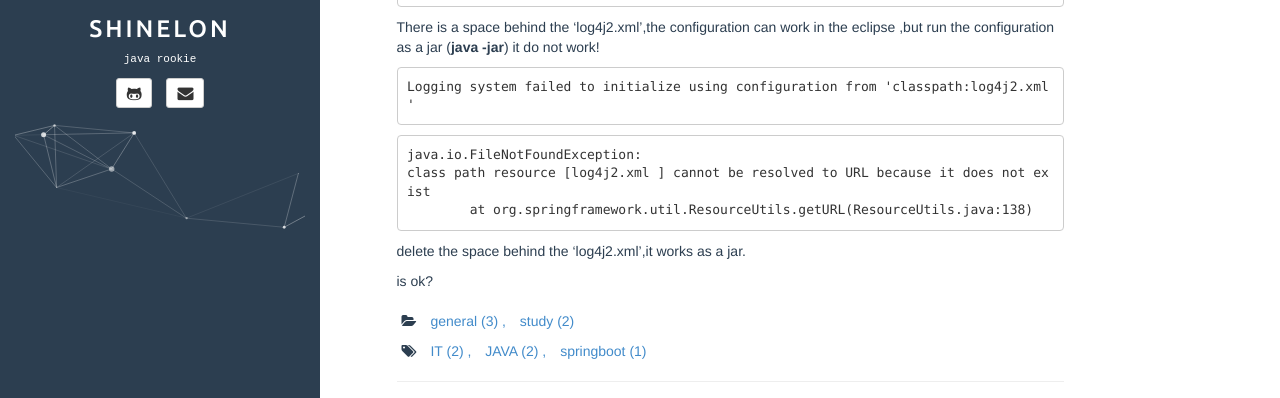
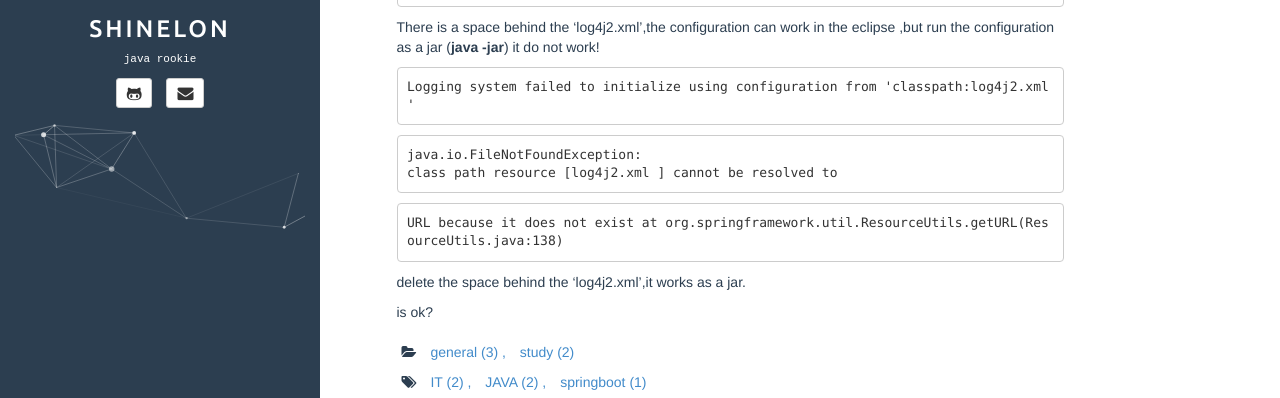
Before and after one commit to shinelon/shinelon, a Jekyll site: the page built from _posts/2016-10-31-space-in-springboot-config.md, in a window 1280 px wide and 1094 px high, cut to the strip 282-680 px from the top of the window. Built offline with Jekyll 4.4.1, drawn with Linux system fonts in a browser that asks for light colours; comment, search, counter and statistics services are not loaded.

Commit message:
modify file

````diff
--- a/_posts/2016-10-31-space-in-springboot-config.md
+++ b/_posts/2016-10-31-space-in-springboot-config.md
@@ -21,8 +21,10 @@ Logging system failed to initialize using configuration from 'classpath:log4j2.x
 ```
 ```
 java.io.FileNotFoundException:
-class path resource [log4j2.xml ] cannot be resolved to URL because it does not exist
-        at org.springframework.util.ResourceUtils.getURL(ResourceUtils.java:138)
+class path resource [log4j2.xml ] cannot be resolved to
+```
+```
+URL because it does not exist at org.springframework.util.ResourceUtils.getURL(ResourceUtils.java:138)
 ```
 delete the space behind the 'log4j2.xml',it works as a jar.
 
````
